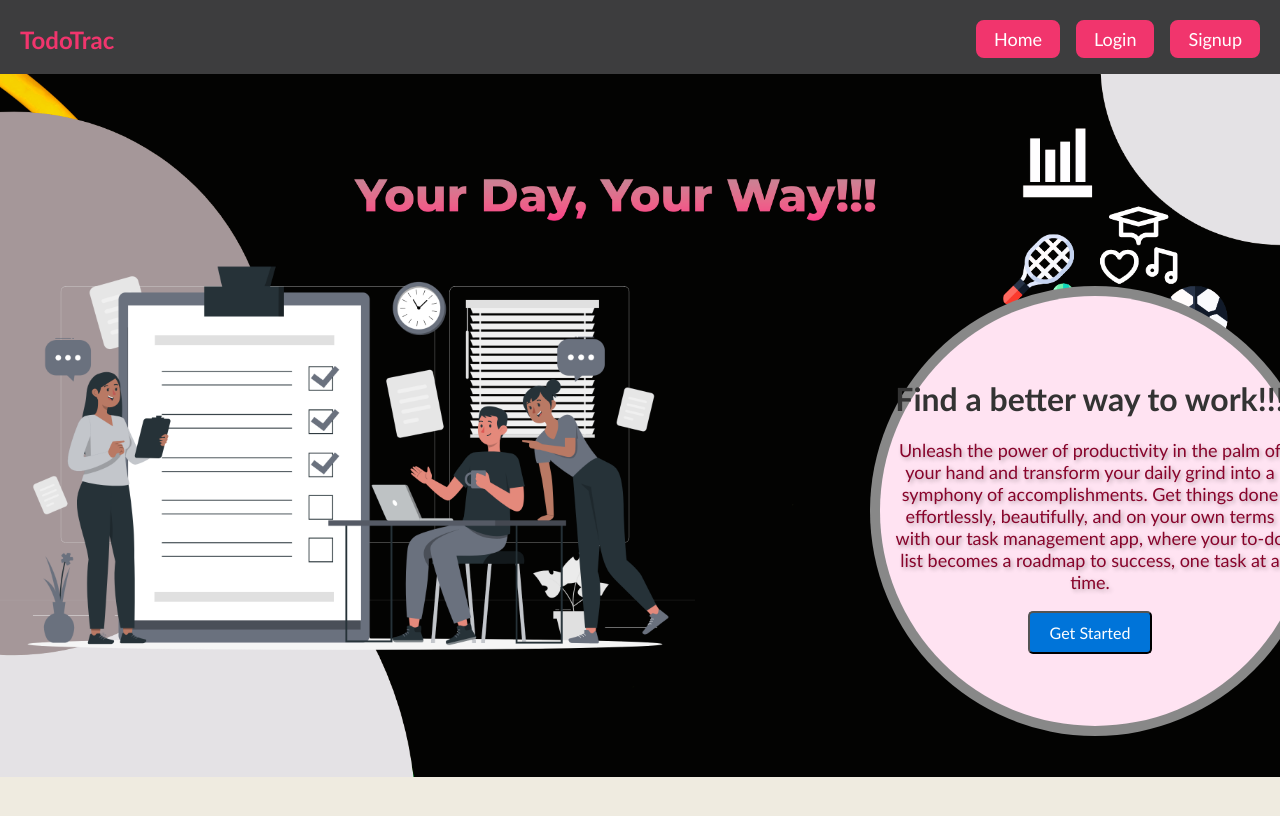
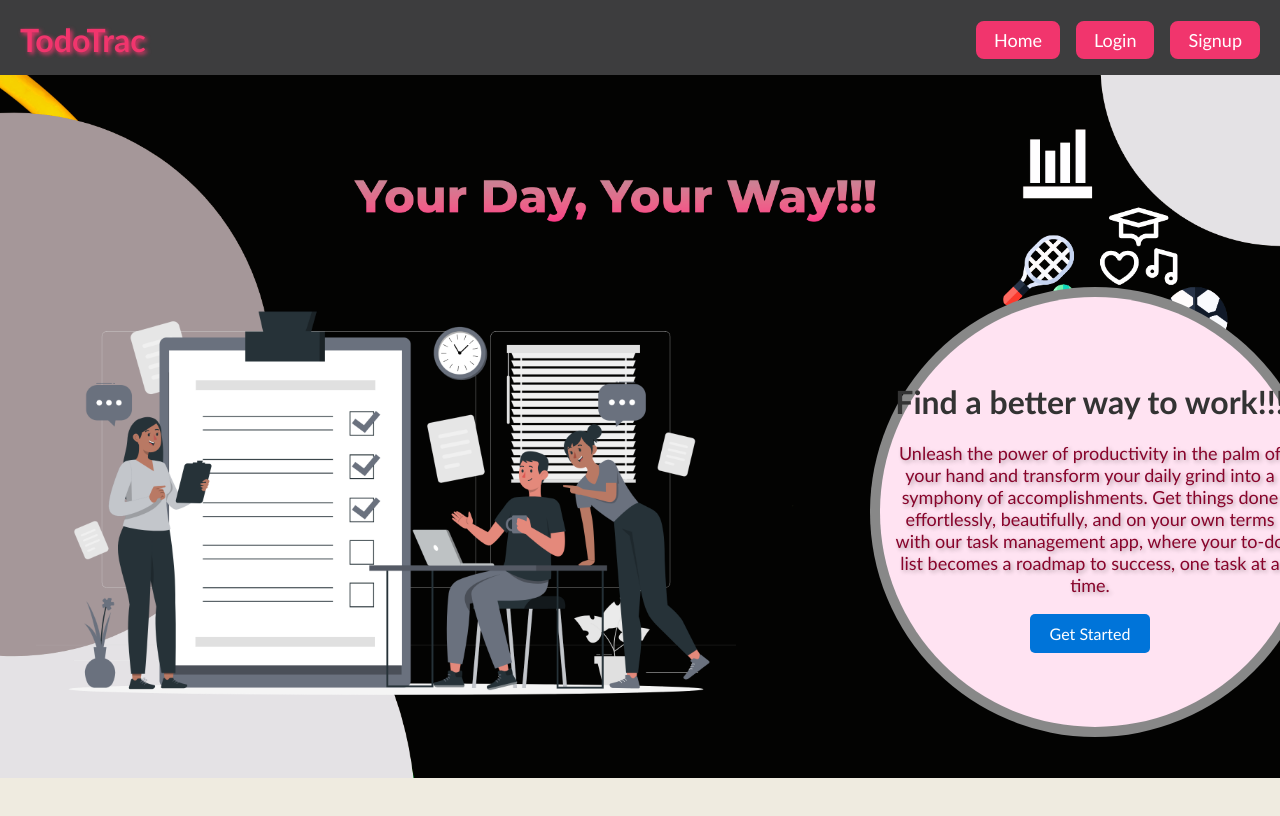
Before and after one commit to RushikeshGaikwad78/IEEE_WebWarriors, a React (Create React App) app in the folder Frontend-react/pisb-todo-app/: page / in a window 1280 px wide. Shown: the top 816 px of the page. Built offline with nearby package versions, Linux system fonts and the light colour scheme.

Commit message:
modified frontend added animations

```diff
--- a/Frontend-react/pisb-todo-app/src/App.js
+++ b/Frontend-react/pisb-todo-app/src/App.js
@@ -1,6 +1,7 @@
 import './App.css';
 import React from 'react';
 import AppRouter from './AppRouter';
+
 
 function App() {
   return (
--- a/Frontend-react/pisb-todo-app/src/LoginForm.css
+++ b/Frontend-react/pisb-todo-app/src/LoginForm.css
@@ -64,7 +64,29 @@
     display: flex;
     align-items: center;
     justify-content: center;
+
   }
+
+
+
+  @keyframes jelly {
+    0%, 100% {
+      transform: scale(1);
+    }
+    25% {
+      transform: scale(1.2, 0.85);
+    }
+    50% {
+      transform: scale(0.8, 1.15);
+    }
+    75% {
+      transform: scale(1.1, 0.9);
+    }
+  }
+
+
+
+
   .log-img img{
     width: 600px;
     height: 650px ;
@@ -92,7 +114,8 @@
   .auth-form{
     position: relative;
     right: 178px;
-    top: 50px
+    top: 50px;
+    animation: jelly 0.5s 2;
   }
 
   .title{
@@ -100,3 +123,10 @@
     bottom: 50px;
     /* bottom: 50px; */
   }
+
+  .footer{
+    font-size: larger;
+    font-style: bold;
+    position: relative;
+
+  }
--- a/Frontend-react/pisb-todo-app/src/LoginForm.js
+++ b/Frontend-react/pisb-todo-app/src/LoginForm.js
@@ -1,9 +1,10 @@
 // LoginForm.js
 import React, { useState } from 'react';
 import './LoginForm.css';
-// import ImageComponent from './ImageComponent';
+
 import loginImage from './login.png';
 import {Link,useHistory} from 'react-router-dom';
+
 
 function LoginForm() {
   const [email, setEmail] = useState('');
@@ -22,11 +23,11 @@ function LoginForm() {
   return (
 
     <div className="login-form-container">
-      {/* <h2>Login</h2> */}
+
 
       <div className='Content'>
         <div className='log-img'>
-        {/* <ImageComponent /> */}
+
         <img src={loginImage} alt="" />
         </div>
       <div className="auth-form">
@@ -53,7 +54,9 @@ function LoginForm() {
         <button className="login-button" onClick={handleLogin}>
           Login
         </button>
-
+        <div className='footer'>
+        <h5>Don't Have an account? <a href="/signup">Signup</a></h5>
+        </div>
 
       </form>
     </div>
--- a/Frontend-react/pisb-todo-app/src/Navbar.js
+++ b/Frontend-react/pisb-todo-app/src/Navbar.js
@@ -4,7 +4,9 @@ const Navbar = () => {
       <h1>TodoTrac</h1>
       <div className="links">
         {/* <a href="/">Home</a> */}
+        <h2 className="tag-line"> Your Tasks, Your Terms!!!</h2>
         <a href="/">Logout</a>
+
         {/* <a href="/signup">Signup</a> */}
       </div>
     </nav>
--- a/Frontend-react/pisb-todo-app/src/SignupForm.css
+++ b/Frontend-react/pisb-todo-app/src/SignupForm.css
@@ -85,7 +85,24 @@
       position: relative;
       right: 600px;
       top: 50px;
+      animation: jelly 0.5s 2;
     }
+
+    @keyframes jelly {
+      0%, 100% {
+        transform: scale(1);
+      }
+      25% {
+        transform: scale(1.2, 0.85);
+      }
+      50% {
+        transform: scale(0.8, 1.15);
+      }
+      75% {
+        transform: scale(1.1, 0.9);
+      }
+    }
+
 
     .title1{
       position: relative;
--- a/Frontend-react/pisb-todo-app/src/index.css
+++ b/Frontend-react/pisb-todo-app/src/index.css
@@ -33,6 +33,24 @@ body {
   color: #f1356d;
   font-size: 24px;
   margin: 0;
+  text-shadow: 2px 2px 4px black;
+  animation: bounce 2s 2;
+}
+
+.navbar h1:hover{
+  animation: bounce 2s 2;
+}
+
+@keyframes bounce {
+  0%, 20%, 50%, 80%, 100% {
+    transform: translateY(0);
+  }
+  40% {
+    transform: translateY(-30px);
+  }
+  60% {
+    transform: translateY(-15px);
+  }
 }
 
 .navbar .links {
@@ -170,12 +188,27 @@ table tr:nth-child(even) {
   position: relative;
   right: 680px;
    top: 100px;
+   animation: flash 1s alternate 2;
 }
 
 .main1{
   position: relative;
-  bottom: 390px;
+  bottom: 340px;
+    left: 26px;
+    animation: flash 1s alternate 2;
 }
+
+
+
+@keyframes flash {
+  0% {
+    opacity: 1;
+  }
+  100% {
+    opacity: 0;
+  }
+}
+
 
 .navbar1 {
   background-color: #3d3d3e;
@@ -186,13 +219,20 @@ table tr:nth-child(even) {
   border-bottom: 1px solid #f2f2f2;
   box-shadow: 1px 3px 5px rgba(0, 0, 0, 0.1);
   margin-bottom: 0px;
+
 }
 
 .navbar1 h1 {
   color: #f1356d;
-  font-size: 24px;
+  font-size: 32px;
   margin: 0;
+  text-shadow: 2px 2px 4px #f1356d !important;
+  animation: bounce 2s 2;
 }
+
+
+
+
 
 .navbar1 .links {
   display: flex;
@@ -215,3 +255,28 @@ table tr:nth-child(even) {
   background-color: transparent;
   color: #f1356d;
 }
+
+.tag-line{
+  color: #f1356d;
+  font-size: 24px;
+  margin: 0;
+
+  font-size: 30px;
+  font-family: 'Lucida Sans', 'Lucida Sans Regular', 'Lucida Grande', 'Lucida Sans Unicode', Geneva, Verdana, sans-serif;
+  font-weight: bold;
+  position: relative;
+  right: 500px;
+  text-shadow: 2px 2px 4px #b02a52 !important;
+  animation: slideIn 2s ease-in-out;
+}
+
+
+
+@keyframes slideIn {
+  0% {
+    transform: translateX(-100%);
+  }
+  100% {
+    transform: translateX(0);
+  }
+}
--- a/Frontend-react/pisb-todo-app/src/landing.css
+++ b/Frontend-react/pisb-todo-app/src/landing.css
@@ -42,10 +42,22 @@
     background-size: cover;
     background-position: center;
     background-repeat: no-repeat;
+    /* animation: flash 1s alternate 2; */
 
+    }
 
-
-  }
+    @keyframes glitter {
+      0% {
+        transform: scale(1);
+      }
+      50% {
+        transform: scale(1.2);
+        opacity: 1;
+      }
+      100% {
+        transform: scale(1);
+      }
+    }
 
   .hero-content {
     text-align: center;
@@ -58,6 +70,7 @@
 
   .hero-content:hover {
     transform: scale(1.05);
+    animation: bounce 2s infinite;
   }
 
   #hero h1 {
@@ -66,6 +79,7 @@
     position: relative;
     top: 5px;
     transition: rgb(255, 255, 255) 5s ease;
+    /* animation: glitter 1s linear infinite; */
 
   }
 
@@ -95,10 +109,26 @@
     max-width: 100%;
     height: 700px;
     position: relative;
-    right: 5px;
-    top: 35px;
+    right: -36px;
+    top: 79px;
     transition: transform 0.3s;
+    /* animation: bounce 2s infinite; */
+    animation: flash 1s alternate 2;
   }
+
+
+
+  /* @keyframes bounce {
+    0%, 20%, 50%, 80%, 100% {
+      transform: translateY(0);
+    }
+    40% {
+      transform: translateY(-30px);
+    }
+    60% {
+      transform: translateY(-15px);
+    }
+  } */
 
   .hero-image:hover {
     transform: translateY(10px);
@@ -126,11 +156,44 @@
     top: 85px;
     left: 180px;
     box-shadow: 0 0 0 10px #888888;
-    transition: transform 0.3s;
+    /* transition: transform 0.3s;  */
+    /* animation: fadeIn 5s ease-in-out; */
+    animation: flash 1s alternate 2;
+    /* animation: zoomIn 2s ease-in-out 1; */
   }
+
+  @keyframes flash {
+    0% {
+      opacity: 1;
+    }
+    100% {
+      opacity: 0;
+    }
+  }
+
+
+  /* @keyframes zoomIn {
+    0% {
+      transform: scale(1);
+    }
+    100% {
+      transform: scale(1.2);
+    }
+  }
+   */
+
+  /* @keyframes fadeIn {
+    0% {
+      opacity: 0;
+    }
+    100% {
+      opacity: 1;
+    }
+  } */
 
   .content-container:hover {
     transform: scale(1.005);
+    /* animation: bounce 2s infinite; */
   }
 
   .image-container {
--- a/Frontend-react/pisb-todo-app/src/landing.js
+++ b/Frontend-react/pisb-todo-app/src/landing.js
@@ -8,7 +8,7 @@ import {Link,useHistory} from 'react-router-dom';
 export default function Landing() {
   const history = useHistory();
   const handleGetStarted = () => {
-    history.push('/login?');
+    history.push('/login');
   };
 
   return (
@@ -29,9 +29,10 @@ export default function Landing() {
             <h1 className='title1'>Find a better way to work!!!</h1>
             <p>Unleash the power of productivity in the palm of your hand and transform your daily grind into a symphony of accomplishments. Get things done effortlessly, beautifully, and on your own terms with our task management app, where your to-do list becomes a roadmap to success, one task at a time.</p>
             {/* <Link to="/login" className="cta-button">Get Started</Link> */}
-            <button className="cta-button" onClick={handleGetStarted}>
+            {/* <button className="cta-button" href="/login">
           Get Started
-        </button>
+        </button> */}
+        <a className="cta-button" href="/login">Get Started</a>
 
           </div>
         </div>
```
